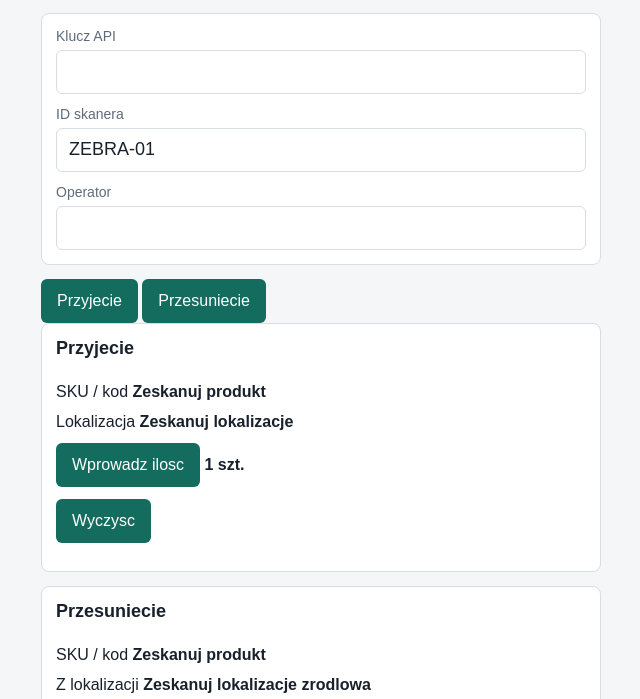
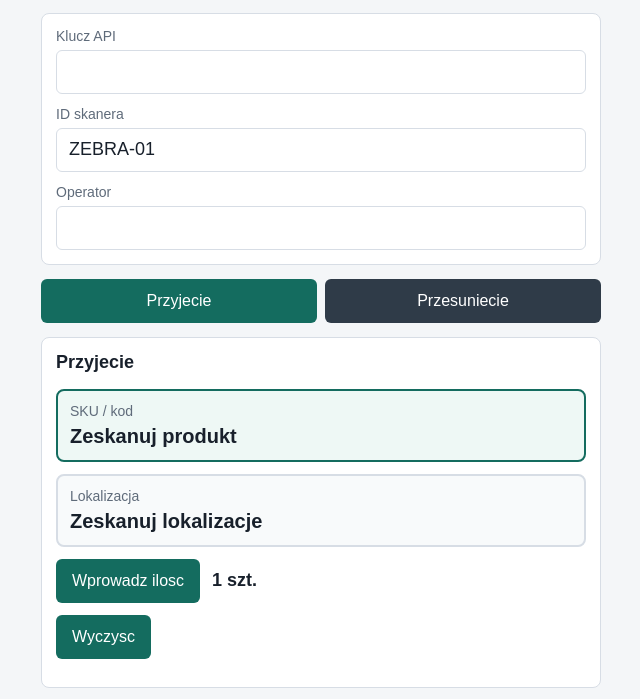
Before and after one commit to AdamZ023/Green-aplikacje, a plain HTML site: page wms-zebra/app/static/scanner.html in a window 1280 px wide. Shown: the part 74-773 px from the top of the page, without its empty margins (319-959 px from the left). Drawn offline with Linux system fonts and the light colour scheme.

Commit message:
Style Zebra scanner workflow controls

```diff
--- a/wms-zebra/app/static/styles.css
+++ b/wms-zebra/app/static/styles.css
@@ -120,12 +120,72 @@ button:hover,
   background: var(--accent-strong);
 }
 
+.hidden {
+  display: none;
+}
+
 .toolbar,
 .actions {
   display: flex;
   gap: 10px;
   flex-wrap: wrap;
   margin-bottom: 14px;
+}
+
+.mode-tabs {
+  display: grid;
+  grid-template-columns: 1fr 1fr;
+  gap: 8px;
+  margin-bottom: 14px;
+}
+
+.mode-tab {
+  background: #2f3b48;
+}
+
+.mode-tab.active {
+  background: var(--accent);
+}
+
+.workflow-panel h2 {
+  margin-bottom: 4px;
+}
+
+.scan-target {
+  display: grid;
+  gap: 6px;
+  min-height: 72px;
+  padding: 12px;
+  border: 2px solid var(--line);
+  border-radius: 8px;
+  background: #f8fafb;
+  cursor: pointer;
+}
+
+.scan-target.active {
+  border-color: var(--accent);
+  background: #eef8f5;
+}
+
+.scan-target span {
+  color: var(--muted);
+  font-size: 14px;
+}
+
+.scan-target strong {
+  overflow-wrap: anywhere;
+  font-size: 20px;
+}
+
+.inline-actions {
+  display: flex;
+  align-items: center;
+  gap: 12px;
+  flex-wrap: wrap;
+}
+
+.inline-actions strong {
+  font-size: 18px;
 }
 
 .table-wrap,
```
